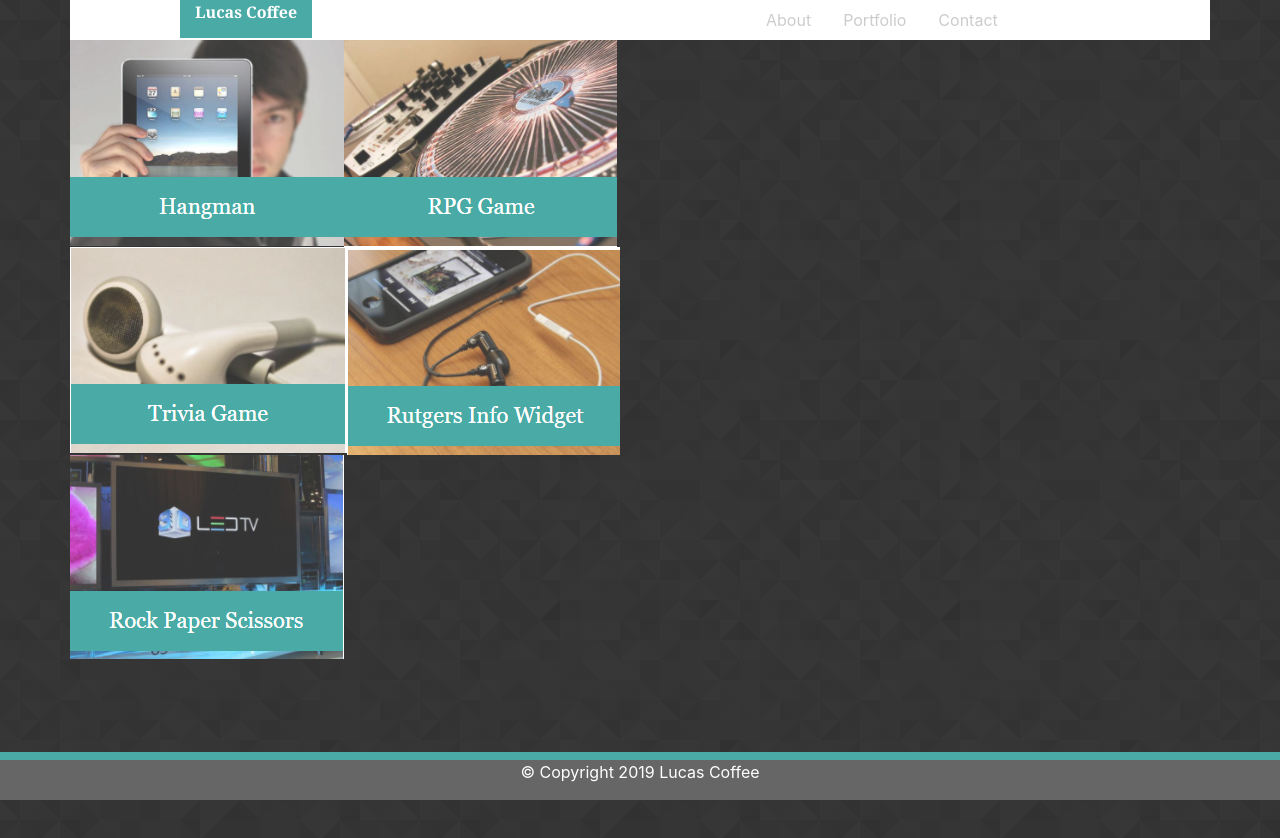
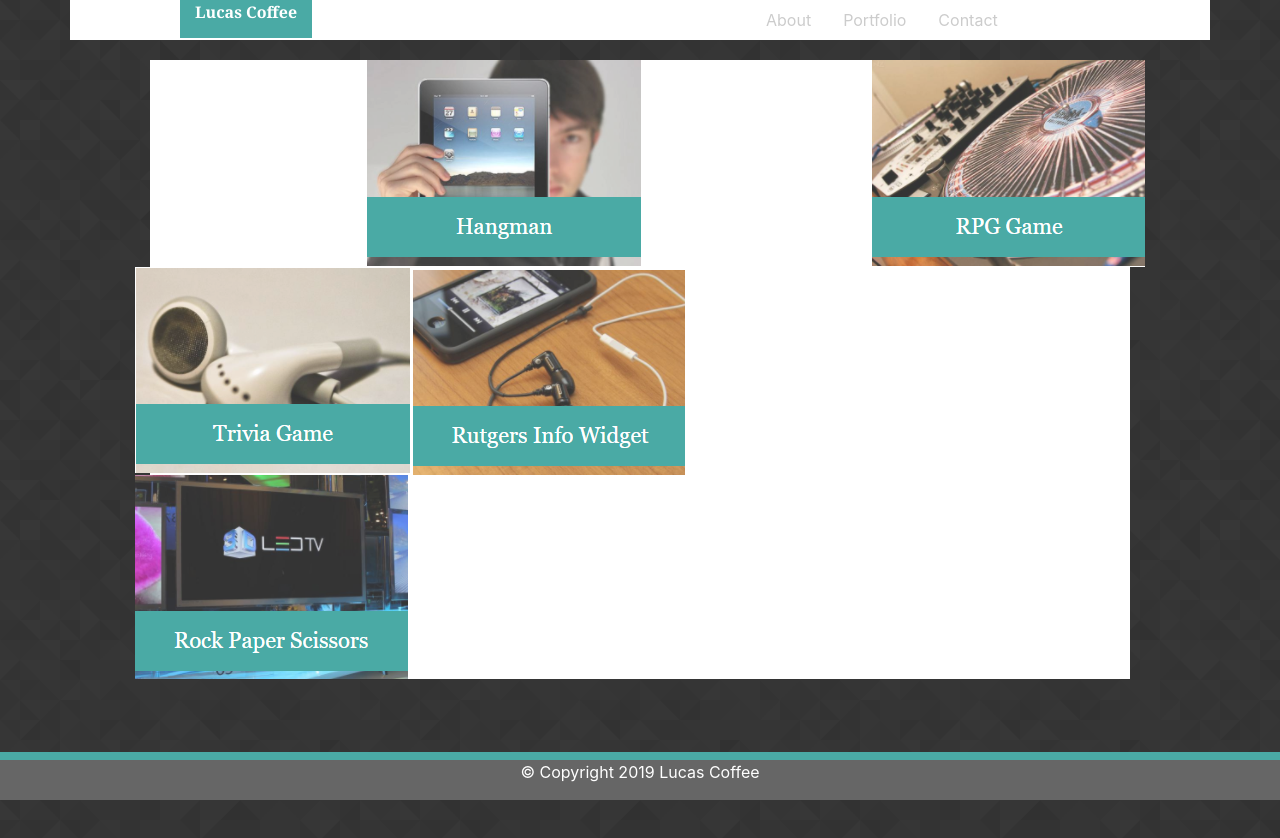
Before and after one commit to kalashnikoffee/responsive-bio, a plain HTML site: page portfolio.html in a window 1280 px wide. Drawn offline with nearby package versions, Linux system fonts and the light colour scheme.

Commit message:
update style on container box for content of all 3 pages. messed up the portfolio. want to save here though

```diff
--- a/portfolio.html
+++ b/portfolio.html
@@ -18,7 +18,7 @@
                 <!--empty row for spacing. remove?-->
             </div>
             <div class="col-sm-6">
-                    <a href="index.html" class="my-name" style="background-color:#4aaaa5;color:#ffffff;font-family: 'Georgia', Times, 'Times New Roman', serif; font-weight: bold; padding:15px">Lucas Coffee</a>
+                    <a href="index.html" class="my-name" style="background-color:#4aaaa5;color:#ffffff;font-family: 'Georgia', Times, 'Times New Roman', serif; font-weight: bold; padding:15px;">Lucas Coffee</a>
             </div>
             <div class="col-sm-5">
                     <ul class="nav nav-pills">
@@ -35,9 +35,10 @@
                 </div>
         </div>
         </div>
-        <div class="container" style="margin: 0 auto">
+        <div class="container" style="margin: 20px auto; float: none">
+            <div class="box" style="background-color: #ffffff; margin: 0 auto; max-width:980px;">
         <div class="row">
-                <col-sm-6>
+                <col-sm-6 style="margin: 0 auto;">
                     <img src="assets/images/hangman.png">
                 </col-sm-6>
                 <col-sm-6>
@@ -62,6 +63,7 @@
         </div>
     </div>
     </div>
+    </div>
     <div class="footer" style="position:fixed;bottom:0;width:100%; background-color:#666666; color: white;text-align: center; vertical-align: bottom; border-top: 8px solid #4aaaa5; vertical-align: bottom;">
             <p>&#169 Copyright 2019 Lucas Coffee</p>
            </div>
```
Also changed, not shown: contact.html (+4 -0 lines), index.html (+2 -2 lines).
